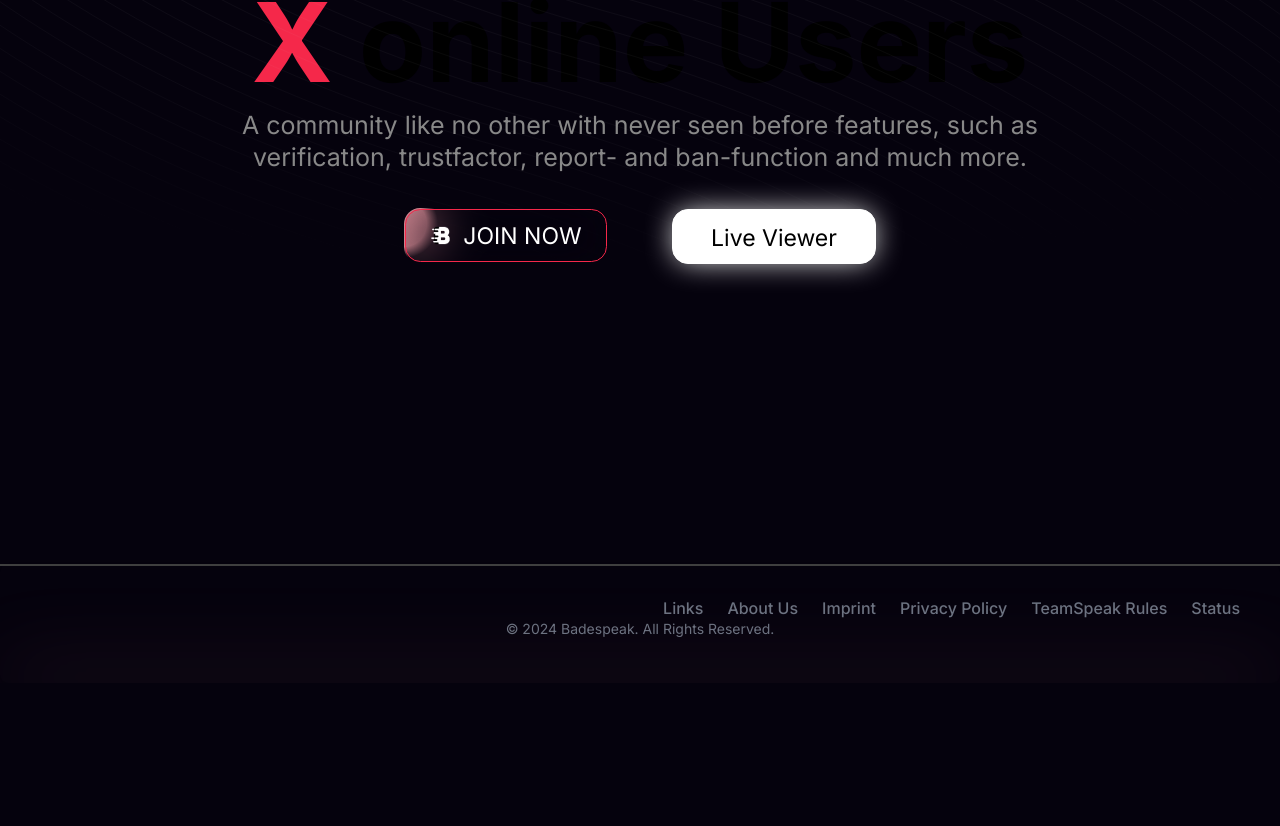
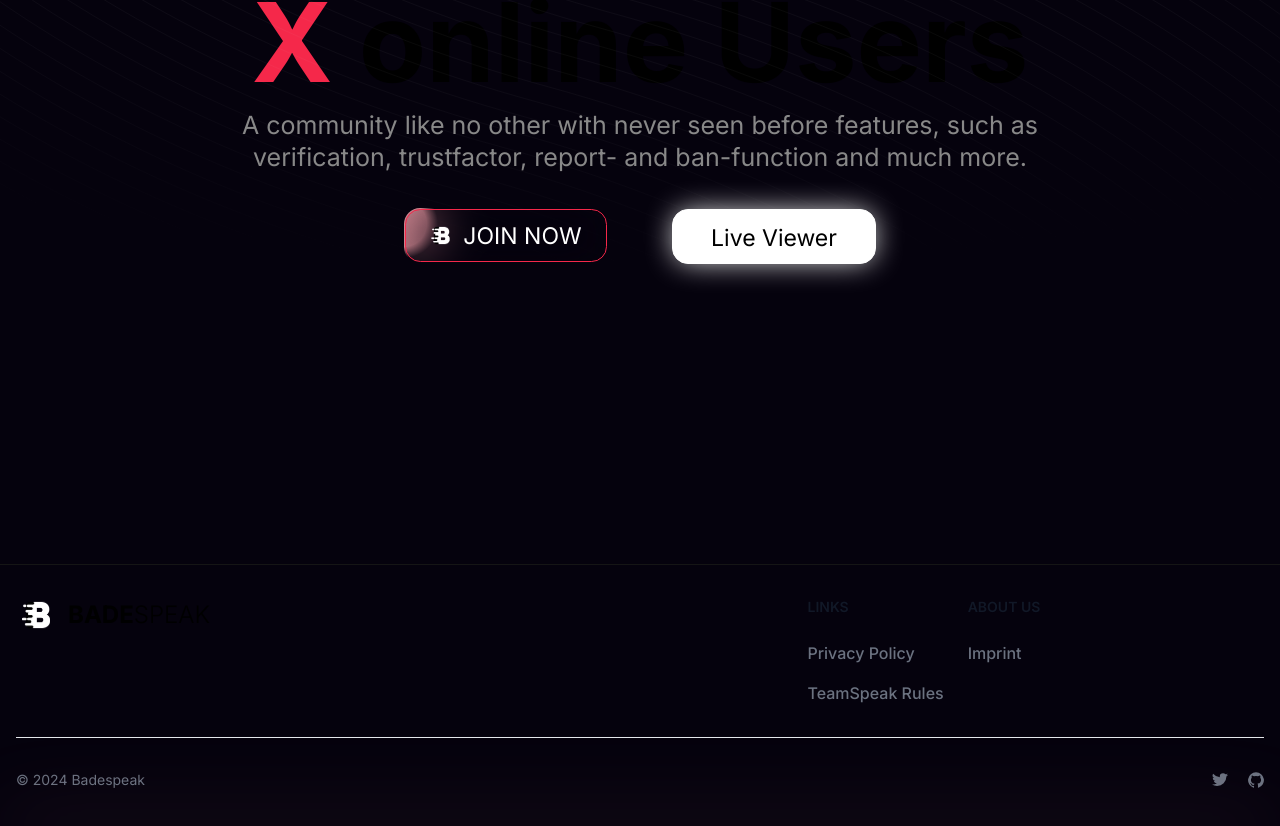
Before and after one commit to Badetuch/website_v3, a Next.js app: page / in a window 1280 px wide. Shown: the part 344-1170 px from the top of the page. Before the commit the page ends 1027 px from the top, so only its background shows below. Built offline with nearby package versions, Linux system fonts and the light colour scheme.

Commit message:
changed footer

```diff
--- a/app/layout.tsx
+++ b/app/layout.tsx
@@ -6,7 +6,7 @@
 
 export const metadata: Metadata = {
   title: "Badespeak.net - Public TeamSpeak Server",
-  description: "Generated by create next app",
+  description: "Badespeak.net - Get your free channel today!",
 };
 
 export default function RootLayout({
--- a/components/Footer.tsx
+++ b/components/Footer.tsx
@@ -3,37 +3,62 @@
 
 const Footer = () => {
   return (
-    <footer className="bg-[#05020D] rounded-lg shadow ">
-      <hr className=" border-[#3F3F3F] border-1" />
-        <div className="w-full max-w-screen-xl p-4 md:py-8">
-            <div className="sm:flex sm:items-center sm:justify-between">
-                <a className="flex items-center mb-4 sm:mb-0 space-x-3 rtl:space-x-reverse">
+
+
+<footer>
+<hr className=" border-[#151515] border-xs" />
+    <div className="mx-auto w-full max-w-screen-xl p-4 py-6 lg:py-8">
+        <div className="md:flex md:justify-between">
+          <div className="mb-6 md:mb-0">
+              <a className="flex items-center">
+                <Image src="/img/LOGO_white.svg" width={40} height={39.51} className="h-8 me-3" alt="Badespeak Logo" />
+                  <div className="self-center whitespace-nowrap ">
+                  <span className="font-bold text-[24px] cursor-pointer" >BADE</span>
+                  <span className="font-light text-[24px] cursor-pointer">SPEAK</span>
+                  </div>
               </a>
-                <ul className="flex flex-wrap items-center mb-6 text-sm font-medium text-gray-500 sm:mb-0 ">
-                    <li>
-
-                        <a href="#" className="text-[16px] font-regular hover:underline hover:text-white transition-colors duration-200 me-4 md:me-6">Links</a>
+          </div>
+          <div className="grid grid-cols-2 gap-8 sm:gap-6 sm:grid-cols-3">
+              <div>
+                  <h2 className="mb-6 text-sm font-semibold text-gray-900 uppercase dark:text-white">Links</h2>
+                  <ul className="text-gray-500 dark:text-gray-400 font-medium">
+                      <li className="mb-4">
+                          <a href="https://flowbite.com/" className="hover:underline">Privacy Policy</a>
                       </li>
                       <li>
-
-                      <a href="#" className="text-[16px] font-regular hover:underline hover:text-white transition-colors duration-200 me-4 md:me-6">About Us</a>
-                    </li>
-                    <li>
-
-                        <a href="#" className="text-[16px] font-regular hover:underline hover:text-white transition-colors duration-200 me-4 md:me-6">Imprint</a>
-                    </li>
-                    <li>
-                        <a href="#" className="text-[16px] font-regular hover:underline hover:text-white transition-colors duration-200 me-4 md:me-6">Privacy Policy</a>
-                    </li>
-                    <li>
-                        <a href="#" className="text-[16px] font-regular hover:underline hover:text-white transition-colors duration-200 me-4 md:me-6">TeamSpeak Rules</a>
-                    </li>
-                    <li>
-                        <a href="#" className="text-[16px] font-regular hover:underline hover:text-white transition-colors duration-200 me-4 md:me-6">Status</a>
+                          <a href="https://tailwindcss.com/" className="hover:underline">TeamSpeak Rules</a>
                       </li>
                   </ul>
               </div>
-            <span className="block text-sm text-gray-500 sm:text-center">© 2024 Badespeak. All Rights Reserved.</span>
+              <div>
+                  <h2 className="mb-6 text-sm font-semibold text-gray-900 uppercase dark:text-white">About Us</h2>
+                  <ul className="text-gray-500 dark:text-gray-400 font-medium">
+                      <li className="mb-4">
+                          <a href="https://github.com/themesberg/flowbite" className="hover:underline ">Imprint</a>
+                      </li>
+                  </ul>
+              </div>
+          </div>
+      </div>
+      <hr className="my-6 border-gray-200 sm:mx-auto dark:border-gray-700 lg:my-8" />
+      <div className="sm:flex sm:items-center sm:justify-between">
+          <span className="text-sm text-gray-500 sm:text-center dark:text-gray-400">© 2024 Badespeak
+          </span>
+          <div className="flex mt-4 sm:justify-center sm:mt-0">
+              <a href="#" className="text-gray-500 hover:text-gray-900 dark:hover:text-white ms-5">
+                  <svg className="w-4 h-4" aria-hidden="true" xmlns="http://www.w3.org/2000/svg" fill="currentColor" viewBox="0 0 20 17">
+                    <path fill-rule="evenodd" d="M20 1.892a8.178 8.178 0 0 1-2.355.635 4.074 4.074 0 0 0 1.8-2.235 8.344 8.344 0 0 1-2.605.98A4.13 4.13 0 0 0 13.85 0a4.068 4.068 0 0 0-4.1 4.038 4 4 0 0 0 .105.919A11.705 11.705 0 0 1 1.4.734a4.006 4.006 0 0 0 1.268 5.392 4.165 4.165 0 0 1-1.859-.5v.05A4.057 4.057 0 0 0 4.1 9.635a4.19 4.19 0 0 1-1.856.07 4.108 4.108 0 0 0 3.831 2.807A8.36 8.36 0 0 1 0 14.184 11.732 11.732 0 0 0 6.291 16 11.502 11.502 0 0 0 17.964 4.5c0-.177 0-.35-.012-.523A8.143 8.143 0 0 0 20 1.892Z" clip-rule="evenodd"/>
+                </svg>
+                  <span className="sr-only">Twitter page</span>
+              </a>
+              <a href="#" className="text-gray-500 hover:text-gray-900 dark:hover:text-white ms-5">
+                  <svg className="w-4 h-4" aria-hidden="true" xmlns="http://www.w3.org/2000/svg" fill="currentColor" viewBox="0 0 20 20">
+                        <path fill-rule="evenodd" d="M10 .333A9.911 9.911 0 0 0 6.866 19.65c.5.092.678-.215.678-.477 0-.237-.01-1.017-.014-1.845-2.757.6-3.338-1.169-3.338-1.169a2.627 2.627 0 0 0-1.1-1.451c-.9-.615.07-.6.07-.6a2.084 2.084 0 0 1 1.518 1.021 2.11 2.11 0 0 0 2.884.823c.044-.503.268-.973.63-1.325-2.2-.25-4.516-1.1-4.516-4.9A3.832 3.832 0 0 1 4.7 7.068a3.56 3.56 0 0 1 .095-2.623s.832-.266 2.726 1.016a9.409 9.409 0 0 1 4.962 0c1.89-1.282 2.717-1.016 2.717-1.016.366.83.402 1.768.1 2.623a3.827 3.827 0 0 1 1.02 2.659c0 3.807-2.319 4.644-4.525 4.889a2.366 2.366 0 0 1 .673 1.834c0 1.326-.012 2.394-.012 2.72 0 .263.18.572.681.475A9.911 9.911 0 0 0 10 .333Z" clip-rule="evenodd"/>
+                  </svg>
+                  <span className="sr-only">GitHub account</span>
+              </a>
+          </div>
+      </div>
     </div>
     <div className="h-3 bg-light-red/[0.25] inset-x-0 rounded-full blur-2xl"></div> {/* Radient Glow */}
 </footer>
--- a/tailwind.config.ts
+++ b/tailwind.config.ts
@@ -28,7 +28,7 @@
   theme: {
     extend: {
       blur:{
-        xs: '2px',
+        xs: '0.25px',
       },
       borderWidth: {
       '1': '0.25px',
```
Lines whose indentation alone changed are shown as unchanged.
